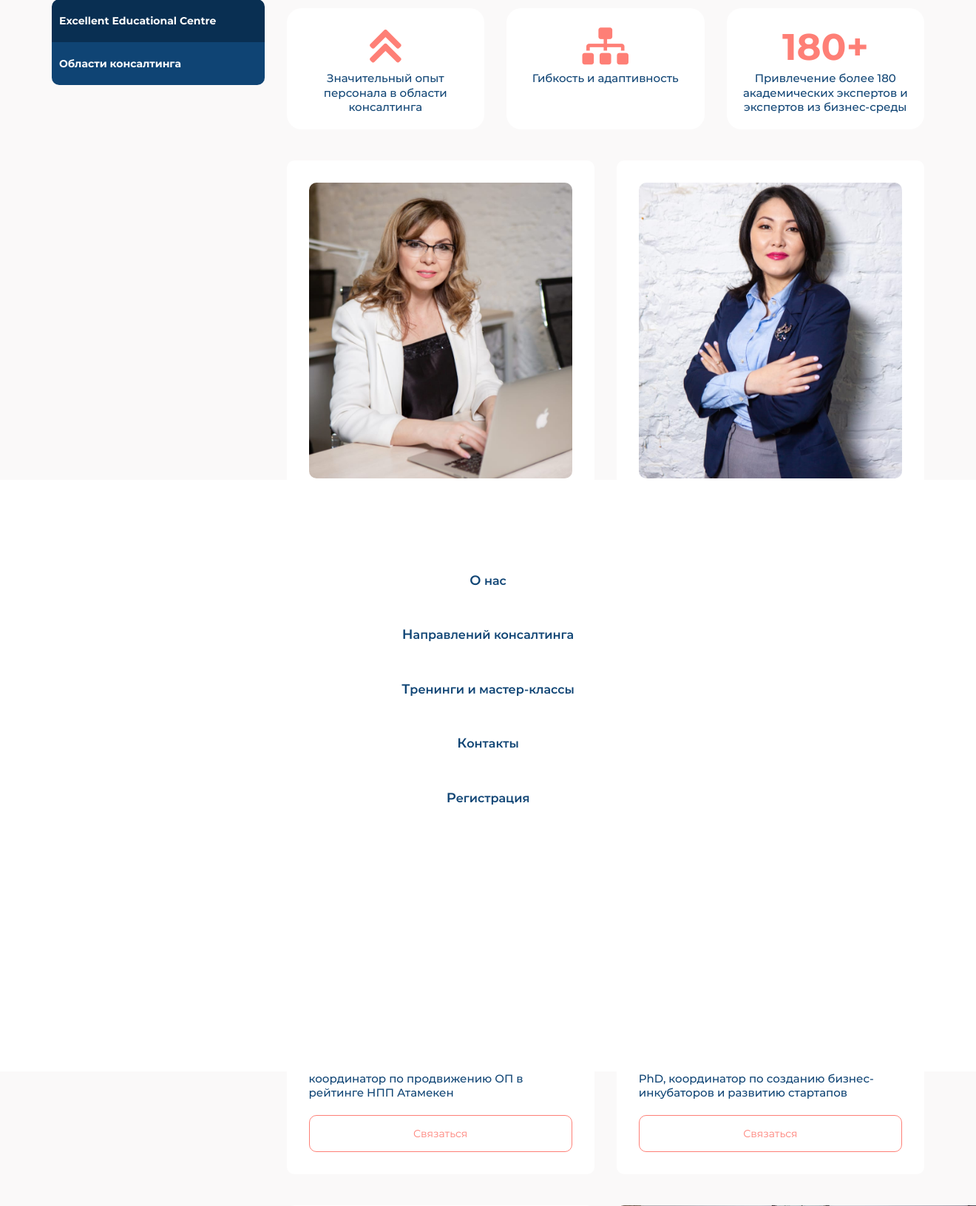
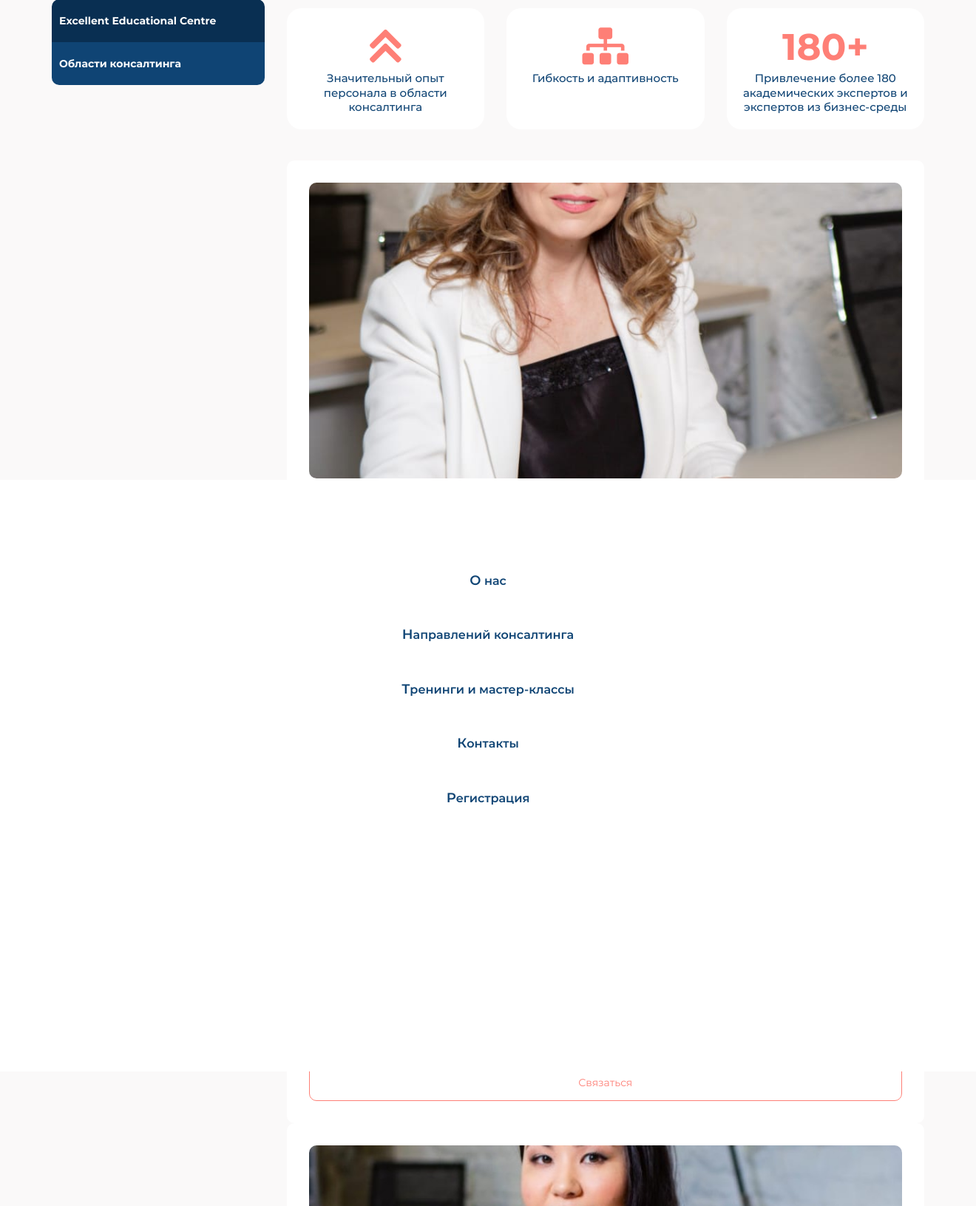
Before and after one commit to BakdauletBolat/exelent, a Django app: page /about-us/ in a window 1320 px wide; the page is wider, and only the part inside the window is pictured. Shown: the part 151-1782 px from the top of that part at 74% size. Run offline with Django 3.2, Linux system fonts and the light colour scheme; some web fonts are replaced.

Commit message:
grid res

```diff
--- a/static/styles/b-style2.css
+++ b/static/styles/b-style2.css
@@ -158,9 +158,12 @@
 .card-row {
     width: 100%;
     display: grid;
-    grid-template-columns: repeat(auto-fit, minmax(300px, 1fr));
-    grid-gap: 30px;
-    justify-content: space-between;
+    column-gap: 30px;
+    column-count: 2;
+    -webkit-column-count: 2;
+    -webkit-column-gap: 30px;
+    -moz-column-count: 2;
+    -moz-column-gap: 30px;
 }
 
 .card-item {
@@ -168,6 +171,10 @@
     background-color: rgb(255, 255, 255);
     border-radius: 10px;
     max-width: 500px;
+    -webkit-column-break-inside: avoid;
+    -moz-column-break-inside: avoid;
+    column-break-inside: avoid;
+    max-width: 100%;
 }
 
 label {
@@ -843,3 +850,36 @@
 .feedback-create-icon img {
     width: 60%;
 }
+
+
+@media (min-width: 580px) {
+    .card-row {
+        -webkit-column-count: 3;
+        -moz-column-count: 3;
+        column-count: 3;
+    }
+}
+
+@media (min-width: 870px) {
+    .card-row {
+        -webkit-column-count: 4;
+        -moz-column-count: 4;
+        column-count: 4;
+    }
+}
+
+@media (min-width: 1160px) {
+    .card-row {
+        -webkit-column-count: 5;
+        -moz-column-count: 5;
+        column-count: 5;
+    }
+}
+
+@media (min-width: 1450px) {
+    .card-row {
+        -webkit-column-count: 6;
+        -moz-column-count: 6;
+        column-count: 6;
+    }
+}
```
Also changed, not shown: 2 other files.
